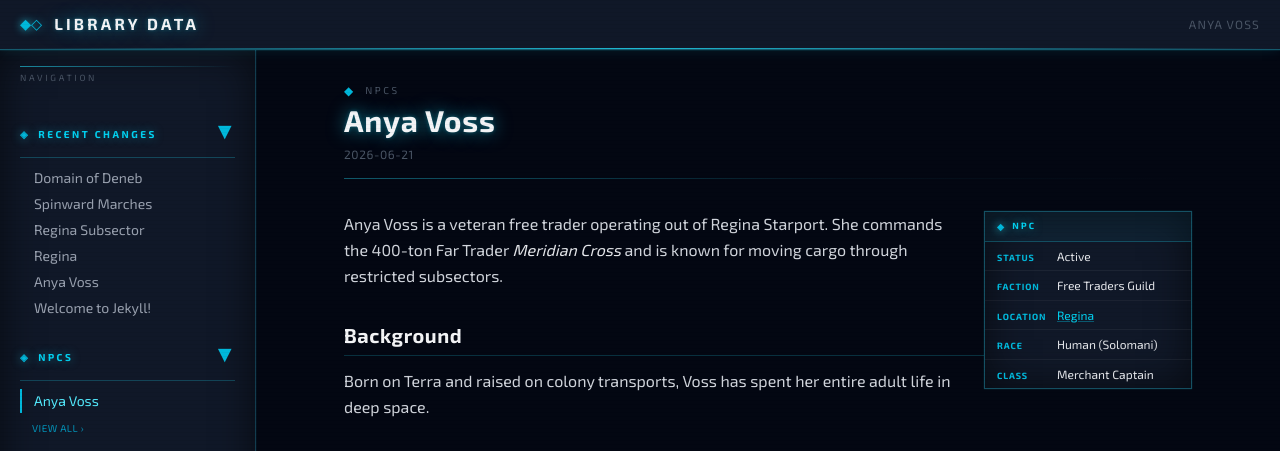
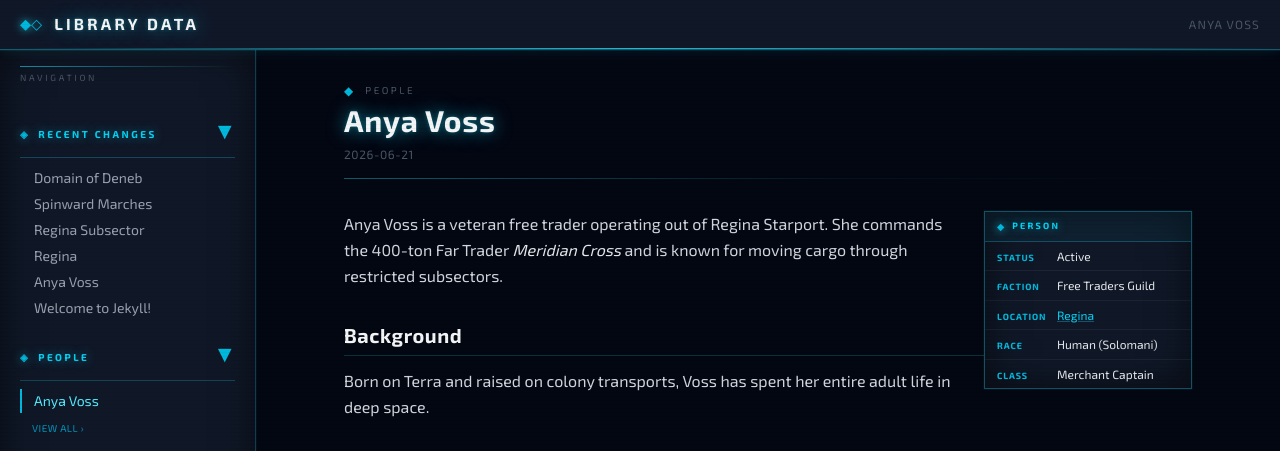
Before and after one commit to kbluck/jekyll-traveller-library, a Jekyll site: the page built from _people/anya-voss.md, in a window 1280 px wide. Shown: the top 451 px of the page. Built offline with Jekyll 4.4.1, drawn with Linux system fonts in a browser that asks for light colours.

Commit message:
fix: rename "NPCs" category to "People"

```diff
--- a/_config.yml
+++ b/_config.yml
@@ -32,8 +32,8 @@ collections:
   locations:
     permalink: /locations/:path/
     output:    true
-  npcs:
-    permalink: /npcs/:path/
+  people:
+    permalink: /people/:path/
     output:    true
 
 # Author settings
--- a/_includes/entity-meta.html
+++ b/_includes/entity-meta.html
@@ -23,8 +23,8 @@
   {%- assign _meta_label = page.type | capitalize -%}
 {%- elsif page.collection == 'locations' -%}
   {%- assign _meta_label = 'Location' -%}
-{%- elsif page.collection == 'npcs' -%}
-  {%- assign _meta_label = 'NPC' -%}
+{%- elsif page.collection == 'people' -%}
+  {%- assign _meta_label = 'Person' -%}
 {%- elsif page.collection == 'factions' -%}
   {%- assign _meta_label = 'Faction' -%}
 {%- else -%}
--- a/_includes/sidebar.html
+++ b/_includes/sidebar.html
@@ -7,10 +7,10 @@
     </summary>
     <ul class="space-y-0.5 mt-1">
       {%- assign rc_posts     = site.posts     | sort: 'date' | reverse -%}
-      {%- assign rc_npcs      = site.npcs      | sort: 'date' | reverse -%}
+      {%- assign rc_people    = site.people    | sort: 'date' | reverse -%}
       {%- assign rc_locations = site.locations | sort: 'date' | reverse -%}
       {%- assign rc_factions  = site.factions  | sort: 'date' | reverse -%}
-      {%- assign rc_all = rc_posts | concat: rc_npcs | concat: rc_locations | concat: rc_factions | sort: 'date' | reverse -%}
+      {%- assign rc_all = rc_posts | concat: rc_people | concat: rc_locations | concat: rc_factions | sort: 'date' | reverse -%}
       {%- assign rc_count = 0 -%}
       {%- for item in rc_all -%}
         {%- if rc_count < 7 and item.title -%}
@@ -31,22 +31,22 @@
   <!-- ── NPCs ────────────────────────────────────────────── -->
   <details open>
     <summary class="sidebar-section-header">
-      <span class="text-cyan-500 text-[10px]">◈</span> NPCs
+      <span class="text-cyan-500 text-[10px]">◈</span> People
     </summary>
     <ul class="space-y-0.5 mt-1">
-      {%- for npc in site.npcs -%}
+      {%- for person in site.people -%}
         <li>
-          <a href="{{ npc.url | relative_url }}"
-             class="sidebar-link {% if page.url == npc.url %}sidebar-link--active{% endif %}">
-            {{ npc.title | truncate: 30 }}
+          <a href="{{ person.url | relative_url }}"
+             class="sidebar-link {% if page.url == person.url %}sidebar-link--active{% endif %}">
+            {{ person.title | truncate: 30 }}
           </a>
         </li>
       {%- else -%}
-        <li class="sidebar-empty">No NPCs recorded</li>
+        <li class="sidebar-empty">No people recorded</li>
       {%- endfor -%}
     </ul>
-    {%- if site.npcs.size > 0 -%}
-    <a href="{{ '/npcs/' | relative_url }}"
+    {%- if site.people.size > 0 -%}
+    <a href="{{ '/people/' | relative_url }}"
        class="inline-block mt-2 ml-3 text-[10px] tracking-wider uppercase text-cyan-600 hover:text-cyan-400 transition-colors">
       View all &rsaquo;
     </a>
```
Also changed, not shown: _layouts/tag.html (+6 -6 lines), _people/anya-voss.md (renamed from _npcs/anya-voss.md).
